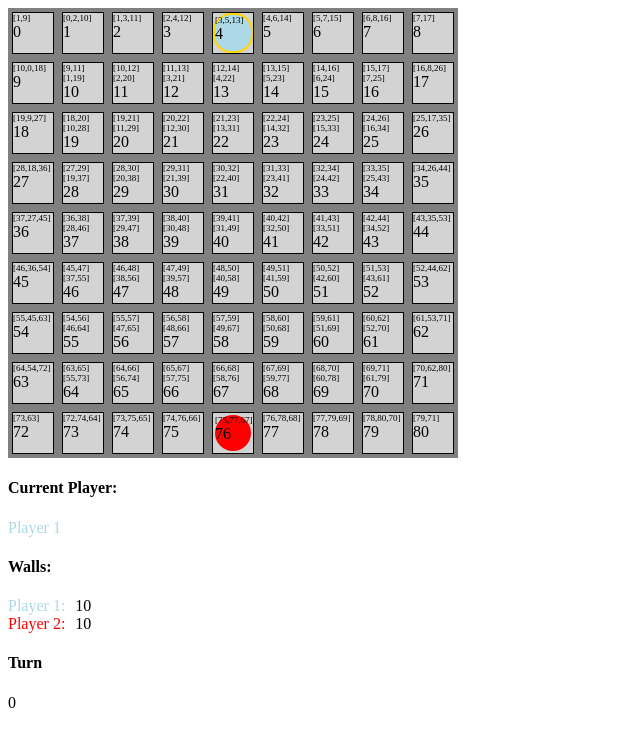
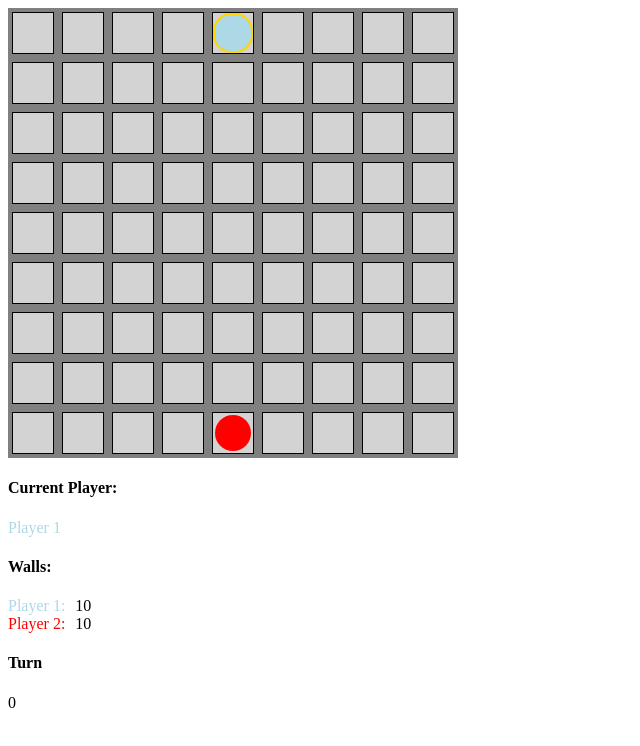
Before and after one commit to DeMcA/corridor, an Angular app: page / in a window 1280 px wide. Shown: the top 746 px of the page, without its empty margins (0-640 px from the left). Built offline with nearby package versions, Linux system fonts and the light colour scheme.

Commit message:
Minor refactor
Remove unecssary board.componenet methods and tody up

```diff
--- a/src/app/board-square/board-square.component.ts
+++ b/src/app/board-square/board-square.component.ts
@@ -10,7 +10,7 @@ export class BoardSquareComponent {
   @Input() connectivity: number[];
   @Input() player: number;
   @Input() pawnToMove: number;
-  debug = true;
+  debug = false;
 
   @Output() squareClicked = new EventEmitter<number>();
 
--- a/src/app/board/board.component.ts
+++ b/src/app/board/board.component.ts
@@ -104,11 +104,6 @@ export class BoardComponent implements OnInit {
       || ( i % 8 !== 7 && walls[i + 1] ); // wall in slot behind
   }
 
-  // TODO (injecrt as a service - construct graphs etc.)
-  isPathToEnd() {
-    return true;
-  }
-
   legalWallMove(idx, walls, orthWalls, orientation) {
     return !this.isBlockingOrthWall(idx, orthWalls)
       && !this.isBlockingSameWall(idx, walls)
@@ -136,7 +131,7 @@ export class BoardComponent implements OnInit {
         // TODO: make this nicer
         this.graph.opponent = this.players[1];
       }
-      this.completeTurn();
+      this.currentTurn++;
     } else {
       this.illegalMoveAction('Can\'t move player there');
     }
@@ -152,14 +147,10 @@ export class BoardComponent implements OnInit {
   // for debugging
   getSquareConnections(idx) {
     const arr = this.graph.edges[idx];
-if (arr.length > 3) {
-    return JSON.stringify(arr.slice(0,2))+'\n'+JSON.stringify(arr.slice(2,arr.length));
-}
+    if (arr.length > 3) {
+      return JSON.stringify(arr.slice(0,2))+'\n'+JSON.stringify(arr.slice(2,arr.length));
+    }
     return JSON.stringify(arr)
-  }
-
-  completeTurn() {
-    this.currentTurn++;
   }
 
   illegalMoveAction(message: string) {
```
